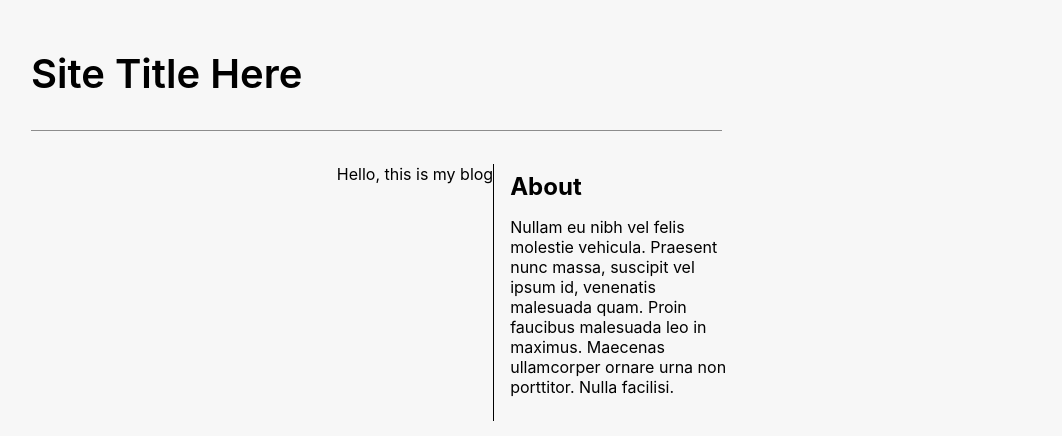
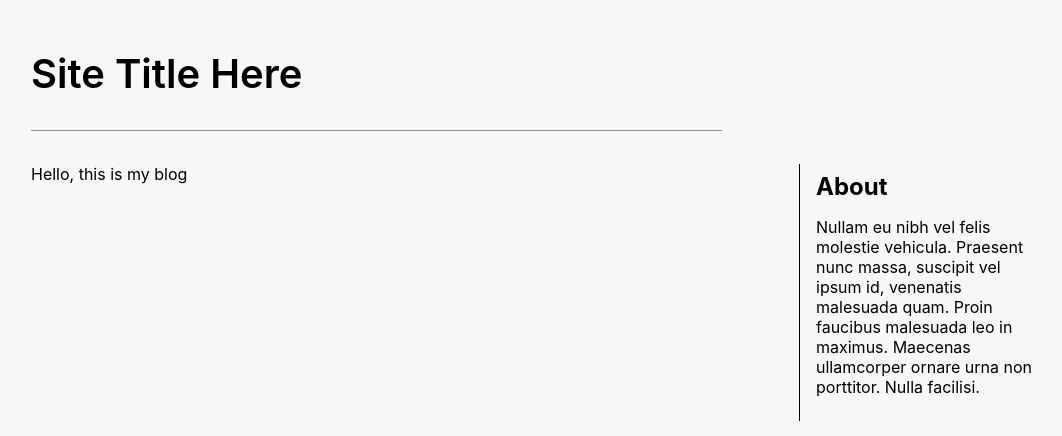
Before and after one commit to wilsonj806/react-headless-press-blog, a React (Create React App) app in the folder react-app/: page /blog/1 in a window 1280 px wide. Shown: the top 436 px of the page, without its empty margins (97-1159 px from the left). Built offline with nearby package versions, Linux system fonts and the light colour scheme.

Commit message:
Change a class selector in Landing for reuse in Blog

```diff
--- a/react-app/src/index.css
+++ b/react-app/src/index.css
@@ -20,7 +20,7 @@ code {
   align-items: flex-start;
 }
 
-.landing {
+.layout--content {
   width: 60%;
 }
 
--- a/react-app/src/pages/Blog.js
+++ b/react-app/src/pages/Blog.js
@@ -11,7 +11,7 @@ const BlogLayout = () => {
 
   return (
     <BaseLayout>
-      <article>Hello, this is my blog</article>
+      <article className="layout--content">Hello, this is my blog</article>
     </BaseLayout>
   );
 };
--- a/react-app/src/pages/Landing.js
+++ b/react-app/src/pages/Landing.js
@@ -33,7 +33,7 @@ const Landing = () => {
       : null;
   return (
     <BaseLayout>
-      <article className="landing">
+      <article className="layout--content">
         <div className="ctr-landing-content">
           {/* <section className="intro">
             <div className="ctr-intro">
```
